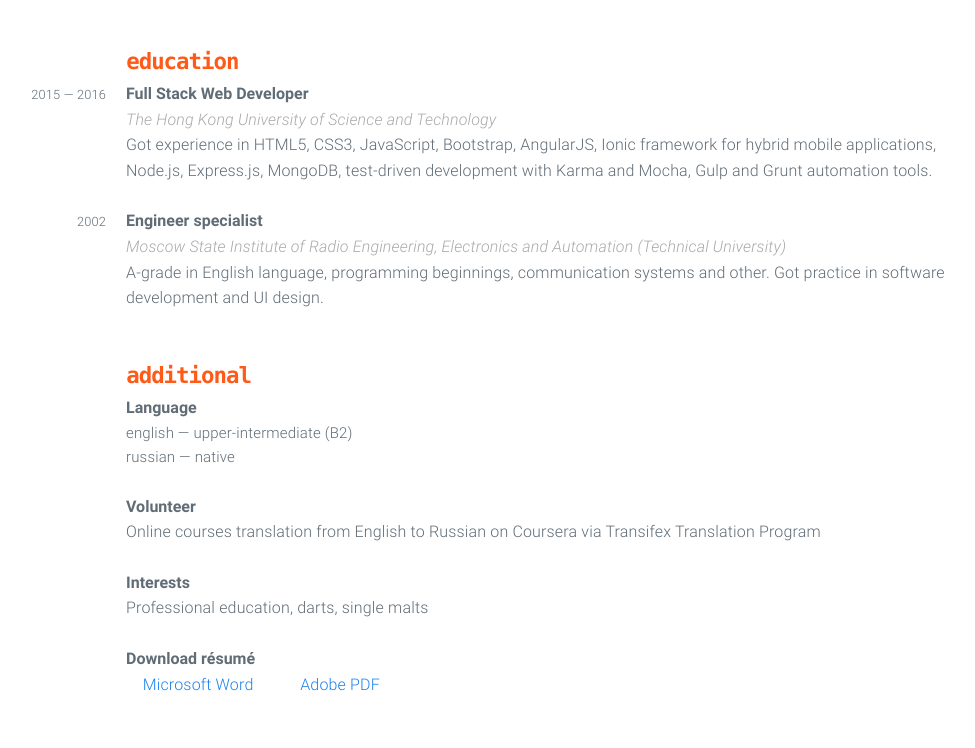
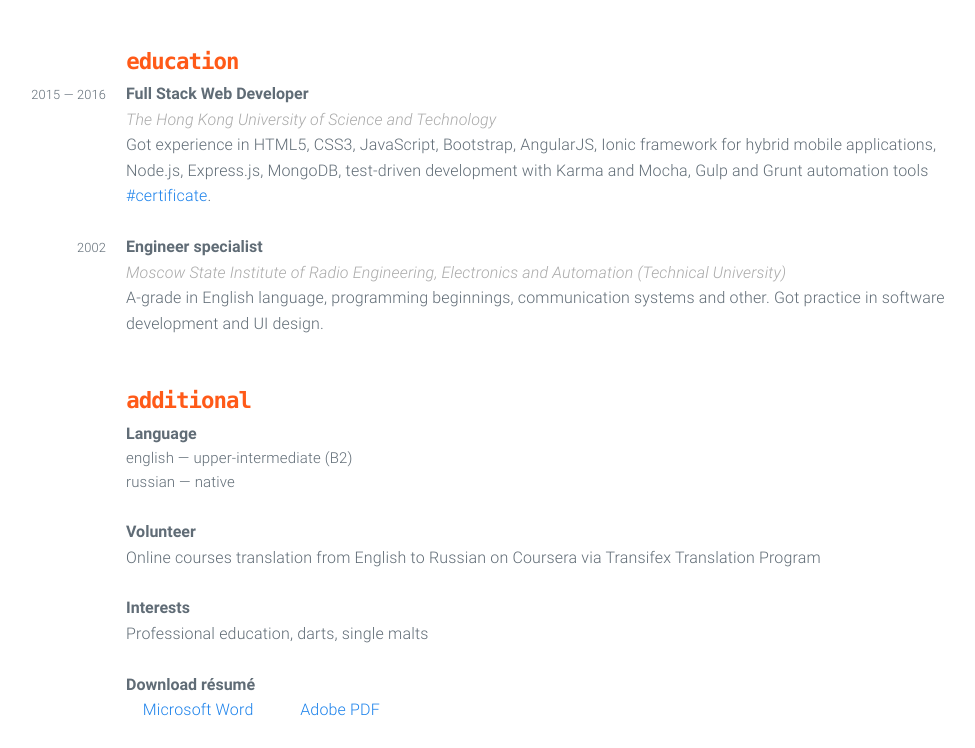
Before and after one commit to DmitryMarkov/cv-markov, a plain HTML site: page index.html in a window 1280 px wide. Shown: the part 1411-2159 px from the top of the page, without its empty margins (194-1169 px from the left). Before the commit the page ends 2133 px from the top, so only its background shows below. Drawn offline with Linux system fonts and the light colour scheme.

```diff
--- a/index.html
+++ b/index.html
@@ -121,7 +121,7 @@
             <div class="column column-80">
               <h6>Full Stack Web Developer</h6>
               <em>The Hong Kong University of Science and Technology</em>
-              <p>Got experience in HTML5, CSS3, JavaScript, Bootstrap, AngularJS, Ionic framework for hybrid mobile applications, Node.js, Express.js, MongoDB, test-driven development with Karma and Mocha, Gulp and Grunt automation tools.</p>
+              <p>Got experience in HTML5, CSS3, JavaScript, Bootstrap, AngularJS, Ionic framework for hybrid mobile applications, Node.js, Express.js, MongoDB, test-driven development with Karma and Mocha, Gulp and Grunt automation tools <a href="https://www.coursera.org/account/accomplishments/specialization/certificate/T7FHGXNAX3XV">#certificate</a>.</p>
             </div>
           </div>
           <div class="row row-top">
```
Also changed, not shown: ru/index.html (+1 -1 lines), 1 other file.
